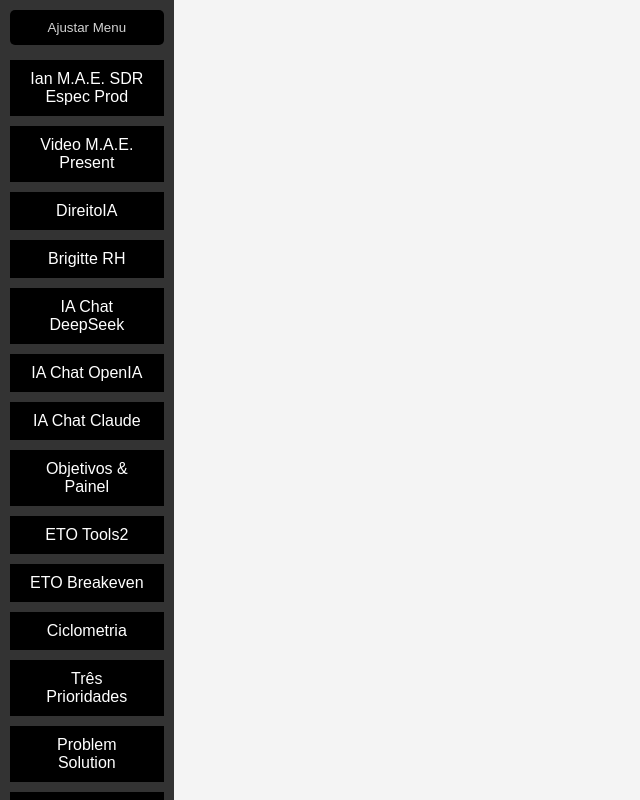
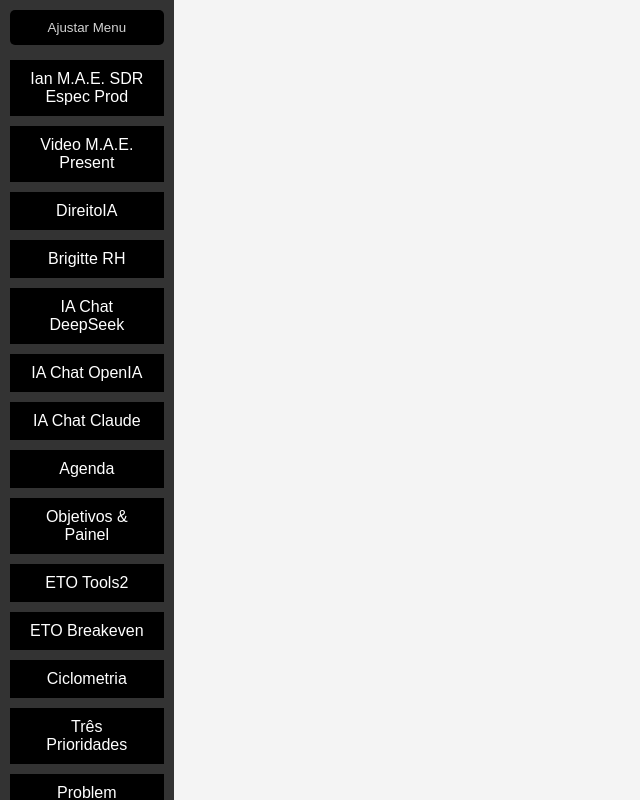
Before and after one commit to sobralfreenat/mae_menu_preloaded_carregado_fixo, a plain HTML site: page index.html in a window 1280 px wide. Shown: the whole page, without its empty margins (0-640 px from the left). Drawn offline with Linux system fonts and the light colour scheme.

Commit message:
Update index.html

```diff
--- a/index.html
+++ b/index.html
@@ -399,6 +399,8 @@
 
 
 
+ <button class="button" onclick="abrirOuFocarJanela('https://fnw.cucco.com.br/#!/agendar?agenda=5fd5369d387b036634231982&data=2025-01-29', 'Agendae', 400, 600, 2300, 100, this)">Agenda</button>
+
 
     <button class="button" onclick="abrirOuFocarJanela('https://freenat-doc.systeme.io/blog-assessoria-digital/white-label-digital', 'Painel V3', 400, 600, 2300, 100, this)">Objetivos & Painel</button>
     <button class="button" onclick="abrirOuFocarJanela('https://sobralfreenat.github.io/FerramentasEstrategicas2/', 'ETOTools2', 400, 600, 2300, 100, this)">ETO Tools2</button>
```
